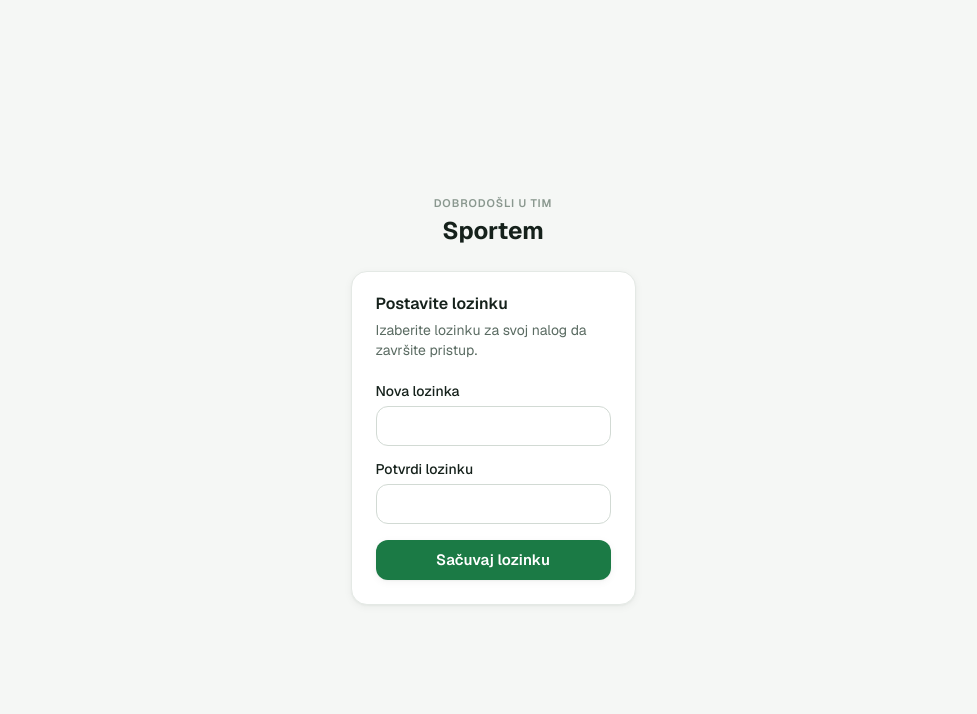
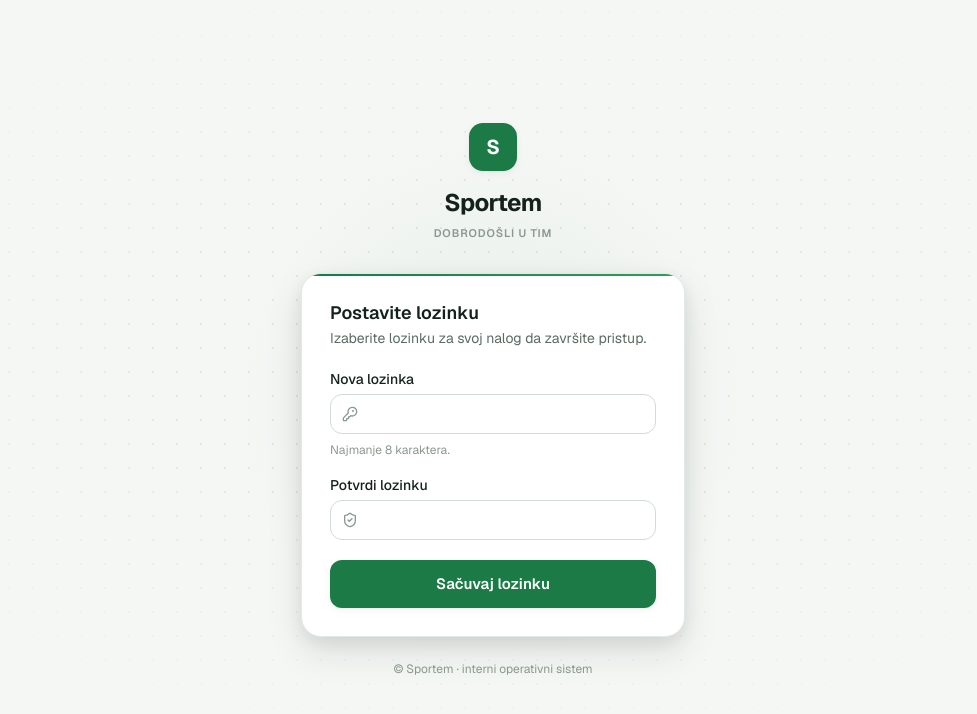
Before and after one commit to remati037/sportem-os, a Next.js app: page /postavi-lozinku in a window 1280 px wide. Shown: the top 714 px of the page, without its empty margins (147-1124 px from the left). Built offline with nearby package versions, Linux system fonts and the light colour scheme.

Commit message:
Fable 5 redizajn sign in forme

```diff
--- a/app/globals.css
+++ b/app/globals.css
@@ -198,4 +198,13 @@
     text-transform: uppercase;
     color: var(--ink-faint);
   }
+
+  /* .auth-pattern — tiha dot-grid tekstura za auth ekrane (bledi ka ivicama). */
+  .auth-pattern {
+    background-image: radial-gradient(var(--border-strong) 1px, transparent 1px);
+    background-size: 24px 24px;
+    opacity: 0.55;
+    -webkit-mask-image: radial-gradient(ellipse 80% 70% at 50% 45%, black 30%, transparent 75%);
+    mask-image: radial-gradient(ellipse 80% 70% at 50% 45%, black 30%, transparent 75%);
+  }
 }
--- a/app/postavi-lozinku/page.tsx
+++ b/app/postavi-lozinku/page.tsx
@@ -2,19 +2,20 @@
 
 import { useActionState } from "react";
 import { useFormStatus } from "react-dom";
+import { KeyRound, ShieldCheck } from "lucide-react";
 
 import { initialActionState } from "@/lib/actions";
 import { useActionToast } from "@/hooks/use-action-toast";
 import { setPassword } from "./actions";
+import { AuthShell } from "@/components/auth/auth-shell";
 import { Button } from "@/components/ui/button";
-import { Card, CardContent, CardDescription, CardHeader, CardTitle } from "@/components/ui/card";
 import { Input } from "@/components/ui/input";
 import { Label } from "@/components/ui/label";
 
 function SubmitButton() {
   const { pending } = useFormStatus();
   return (
-    <Button type="submit" className="w-full" disabled={pending}>
+    <Button type="submit" size="lg" className="w-full" disabled={pending}>
       {pending ? "Čuvanje…" : "Sačuvaj lozinku"}
     </Button>
   );
@@ -25,43 +26,43 @@ export default function PostaviLozinkuPage() {
   useActionToast(state);
 
   return (
-    <main className="mx-auto flex max-w-sm flex-1 flex-col justify-center px-6 py-12">
-      <div className="mb-6 space-y-1 text-center">
-        <div className="eyebrow">Dobrodošli u tim</div>
-        <h1 className="text-ink text-2xl font-bold">Sportem</h1>
-      </div>
-
-      <Card>
-        <CardHeader>
-          <CardTitle>Postavite lozinku</CardTitle>
-          <CardDescription>Izaberite lozinku za svoj nalog da završite pristup.</CardDescription>
-        </CardHeader>
-        <CardContent>
-          <form action={formAction} className="space-y-4">
+    <AuthShell
+      eyebrow="Dobrodošli u tim"
+      title="Postavite lozinku"
+      description="Izaberite lozinku za svoj nalog da završite pristup."
+    >
+      <form action={formAction} className="space-y-5">
         <div className="space-y-2">
           <Label htmlFor="password">Nova lozinka</Label>
+          <div className="relative">
+            <KeyRound className="text-ink-faint pointer-events-none absolute top-1/2 left-3 size-4 -translate-y-1/2" />
             <Input
               id="password"
               name="password"
               type="password"
               autoComplete="new-password"
               required
+              className="pl-10"
             />
+          </div>
+          <p className="text-ink-faint text-xs">Najmanje 8 karaktera.</p>
         </div>
         <div className="space-y-2">
           <Label htmlFor="confirm">Potvrdi lozinku</Label>
+          <div className="relative">
+            <ShieldCheck className="text-ink-faint pointer-events-none absolute top-1/2 left-3 size-4 -translate-y-1/2" />
             <Input
               id="confirm"
               name="confirm"
               type="password"
               autoComplete="new-password"
               required
+              className="pl-10"
             />
+          </div>
         </div>
         <SubmitButton />
       </form>
-        </CardContent>
-      </Card>
-    </main>
+    </AuthShell>
   );
 }
--- a/app/prijava/page.tsx
+++ b/app/prijava/page.tsx
@@ -1,23 +1,40 @@
 "use client";
 
-import { useActionState } from "react";
+import { Suspense, useActionState, useEffect } from "react";
 import { useFormStatus } from "react-dom";
+import { useSearchParams } from "next/navigation";
+import { Lock, Mail } from "lucide-react";
+import { toast } from "sonner";
 
 import { initialActionState } from "@/lib/actions";
 import { useActionToast } from "@/hooks/use-action-toast";
 import { signIn } from "./actions";
+import { AuthShell } from "@/components/auth/auth-shell";
 import { Button } from "@/components/ui/button";
-import { Card, CardContent, CardDescription, CardHeader, CardTitle } from "@/components/ui/card";
 import { Input } from "@/components/ui/input";
 import { Label } from "@/components/ui/label";
 
 function SubmitButton() {
   const { pending } = useFormStatus();
   return (
-    <Button type="submit" className="w-full" disabled={pending}>
+    <Button type="submit" size="lg" className="w-full" disabled={pending}>
       {pending ? "Prijavljivanje…" : "Prijavi se"}
     </Button>
   );
+}
+
+/** Prikazuje grešku koju /auth/callback šalje kroz ?greska=link (istekao/nevažeći link). */
+function CallbackErrorToast() {
+  const searchParams = useSearchParams();
+  const greska = searchParams.get("greska");
+
+  useEffect(() => {
+    if (greska === "link") {
+      toast.error("Link je istekao ili nije važeći. Zatražite novi poziv.");
+    }
+  }, [greska]);
+
+  return null;
 }
 
 export default function PrijavaPage() {
@@ -25,21 +42,20 @@ export default function PrijavaPage() {
   useActionToast(state);
 
   return (
-    <main className="mx-auto flex max-w-sm flex-1 flex-col justify-center px-6 py-12">
-      <div className="mb-6 space-y-1 text-center">
-        <div className="eyebrow">Interni operativni sistem</div>
-        <h1 className="text-ink text-2xl font-bold">Sportem</h1>
-      </div>
+    <AuthShell
+      eyebrow="Interni operativni sistem"
+      title="Prijava"
+      description="Pristup samo za tim. Nema javne registracije."
+    >
+      <Suspense fallback={null}>
+        <CallbackErrorToast />
+      </Suspense>
 
-      <Card>
-        <CardHeader>
-          <CardTitle>Prijava</CardTitle>
-          <CardDescription>Pristup samo za tim. Nema javne registracije.</CardDescription>
-        </CardHeader>
-        <CardContent>
-          <form action={formAction} className="space-y-4">
+      <form action={formAction} className="space-y-5">
         <div className="space-y-2">
           <Label htmlFor="email">E-mail</Label>
+          <div className="relative">
+            <Mail className="text-ink-faint pointer-events-none absolute top-1/2 left-3 size-4 -translate-y-1/2" />
             <Input
               id="email"
               name="email"
@@ -47,22 +63,26 @@ export default function PrijavaPage() {
               autoComplete="email"
               required
               placeholder="ime@sportem.rs"
+              className="pl-10"
             />
+          </div>
         </div>
         <div className="space-y-2">
           <Label htmlFor="password">Lozinka</Label>
+          <div className="relative">
+            <Lock className="text-ink-faint pointer-events-none absolute top-1/2 left-3 size-4 -translate-y-1/2" />
             <Input
               id="password"
               name="password"
               type="password"
               autoComplete="current-password"
               required
+              className="pl-10"
             />
+          </div>
         </div>
         <SubmitButton />
       </form>
-        </CardContent>
-      </Card>
-    </main>
+    </AuthShell>
   );
 }
--- /dev/null
+++ b/components/auth/auth-shell.tsx
@@ -0,0 +1,47 @@
+import { Card } from "@/components/ui/card";
+
+type AuthShellProps = {
+  eyebrow: string;
+  title: string;
+  description: string;
+  children: React.ReactNode;
+};
+
+export function AuthShell({ eyebrow, title, description, children }: AuthShellProps) {
+  return (
+    <main className="relative flex flex-1 flex-col items-center justify-center overflow-hidden px-6 py-12">
+      <div aria-hidden className="auth-pattern absolute inset-0" />
+      <div
+        aria-hidden
+        className="absolute top-1/2 left-1/2 h-[36rem] w-[36rem] -translate-x-1/2 -translate-y-1/2 rounded-full bg-[radial-gradient(circle,rgba(27,122,69,0.07),transparent_65%)]"
+      />
+
+      <div className="relative w-full max-w-sm animate-in duration-500 fade-in slide-in-from-bottom-2 motion-reduce:animate-none">
+        <div className="mb-8 flex flex-col items-center gap-4 text-center">
+          <div className="bg-green shadow-soft flex size-12 items-center justify-center rounded-[0.875rem] text-xl font-bold text-white select-none">
+            S
+          </div>
+          <div className="space-y-1.5">
+            <h1 className="text-ink text-2xl font-bold tracking-tight">Sportem</h1>
+            <div className="eyebrow">{eyebrow}</div>
+          </div>
+        </div>
+
+        <Card className="shadow-lift gap-0 overflow-hidden rounded-xl py-0">
+          <div aria-hidden className="from-green to-green-bright h-0.5 w-full bg-gradient-to-r" />
+          <div className="space-y-6 px-7 py-7">
+            <div className="space-y-1.5">
+              <h2 className="text-ink text-lg leading-none font-semibold">{title}</h2>
+              <p className="text-ink-soft text-sm">{description}</p>
+            </div>
+            {children}
+          </div>
+        </Card>
+
+        <p className="text-ink-faint mt-6 text-center text-xs">
+          © Sportem · interni operativni sistem
+        </p>
+      </div>
+    </main>
+  );
+}
```
Lines whose indentation alone changed are shown as unchanged.
